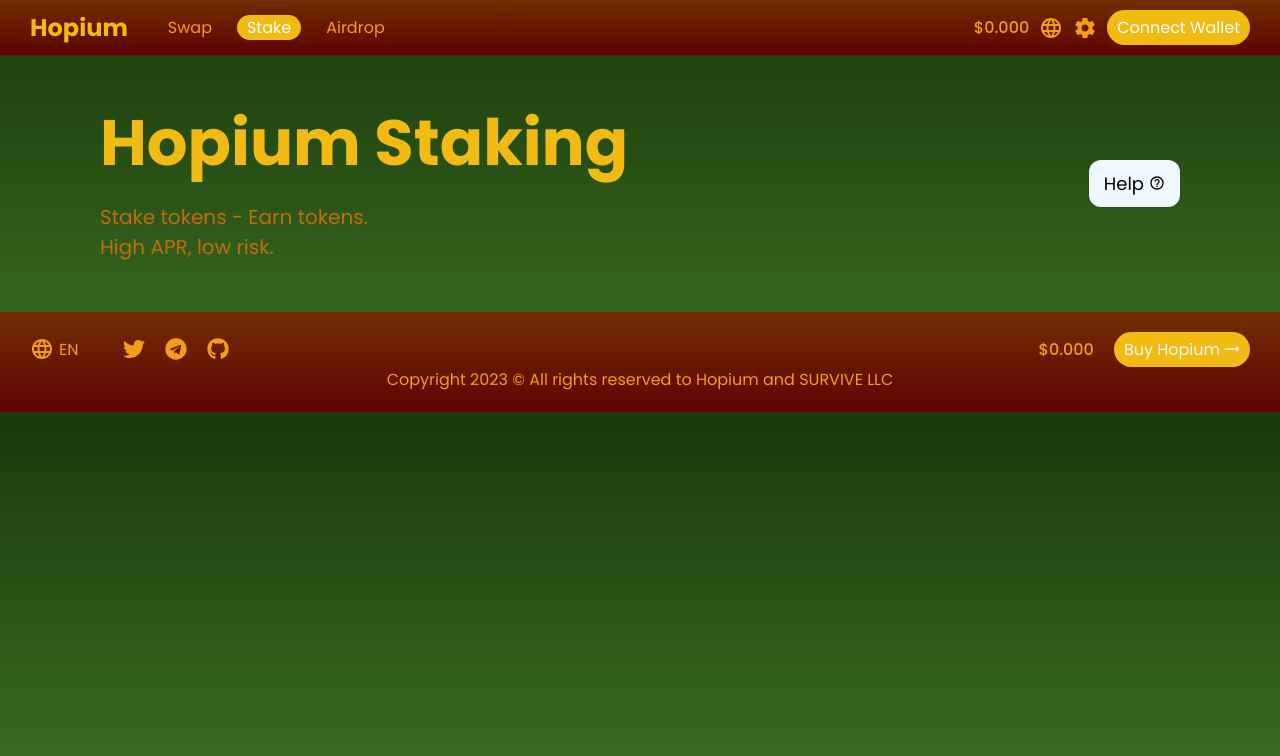
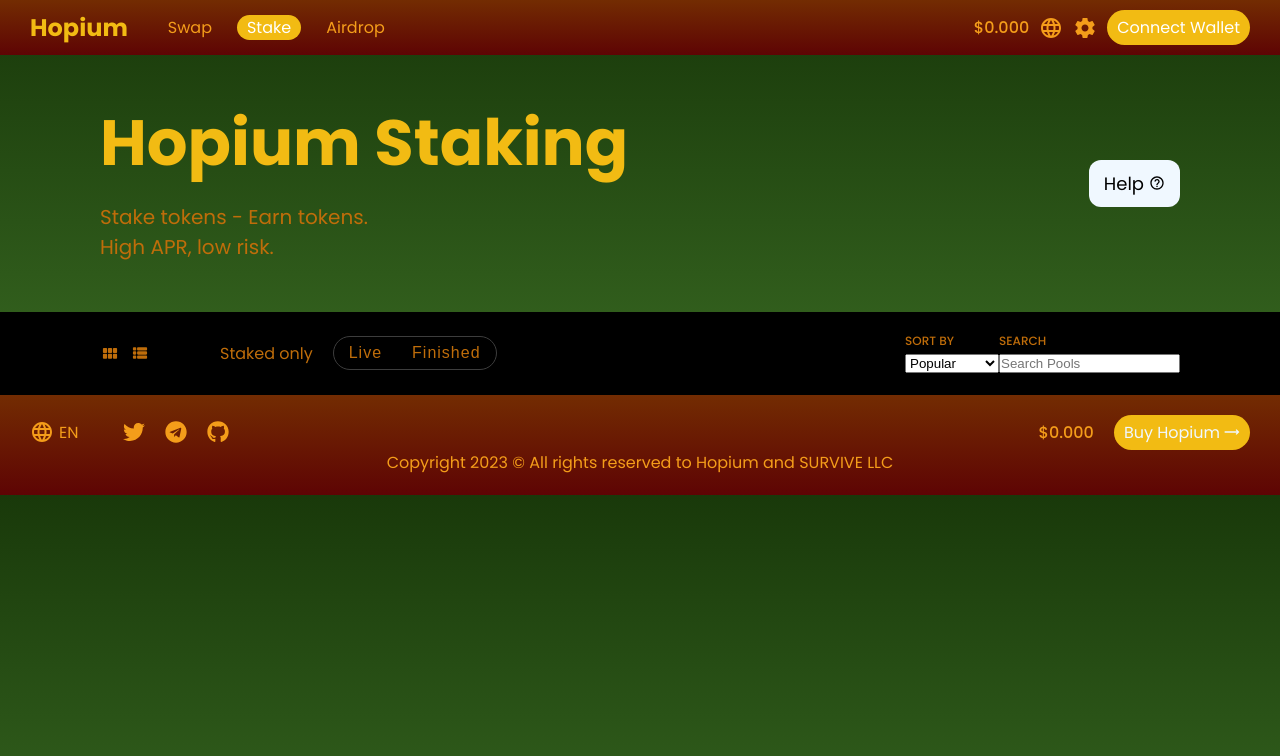
Before and after one commit to Demandtech/hopium, a React (Create React App) app: page /stake in a window 1280 px wide. Shown: the top 756 px of the page. Built offline with nearby package versions, Linux system fonts and the light colour scheme.

Commit message:
working on stake page

```diff
--- /dev/null
+++ b/src/components/staking/StakeHead.jsx
@@ -0,0 +1,43 @@
+import React from 'react'
+import { ReactComponent as GridView } from '../../images/grid-view.svg'
+import { ReactComponent as ListView } from '../../images/list-view.svg'
+import './stakehead.css'
+
+function StakeHead() {
+  return (
+    <div className='stake-head'>
+      <div className='head-wrapper'>
+        <div className='right-head'>
+          <div className='views-btn'>
+            <GridView className='grid' />
+            <ListView className='list' />
+          </div>
+          <div className='staked-only'>
+            <p>Staked only</p>
+          </div>
+          <div className='head-tab'>
+            <button>Live</button>
+            <button>Finished</button>
+          </div>
+        </div>
+        <div className='left-head'>
+          <div>
+            <label htmlFor='stake'>SORT BY</label>
+            <select name='stake' id='stake'>
+              <option value=''>Popular</option>
+              <option value=''>APR</option>
+              <option value=''>Earned</option>
+              <option value=''>Total staked</option>
+            </select>
+          </div>
+          <div>
+            <label htmlFor='search'>SEARCH</label>
+            <input type='text' placeholder='Search Pools' />
+          </div>
+        </div>
+      </div>
+    </div>
+  )
+}
+
+export default StakeHead
--- /dev/null
+++ b/src/components/staking/index.js
@@ -0,0 +1,14 @@
+import React from 'react'
+import StakeHero from './StakeHero'
+import StakeHead from './StakeHead'
+
+function index() {
+  return (
+    <>
+      <StakeHero />
+      <StakeHead />
+    </>
+  )
+}
+
+export default index
--- /dev/null
+++ b/src/components/staking/stakehead.css
@@ -0,0 +1,68 @@
+.stake-head{
+ background: #000000;
+}
+.head-wrapper{
+ display: flex;
+ justify-content: space-between;
+ padding: 20px 100px;
+}
+
+.right-head{
+ display: flex;
+ align-items: center;
+ color: aliceblue;
+}
+
+.head-tab{
+ display: flex;
+ border:  1px solid #3d3d3d;
+ border-radius: 40px;
+}
+
+.head-tab button{
+ padding: 7px 15px;
+ background: transparent;
+ border: none;
+ font-size: 16px;
+ font-weight: 500;
+ letter-spacing: 1px;
+ color: #bf6d0a;
+
+}
+
+.left-head{
+ display: flex;
+}
+
+.left-head label{
+ display: block;
+ color: aliceblue;
+ font-size: 12px;
+ color: #bf6d0a;
+ font-weight: 500;
+}
+
+.list, .grid {
+ fill:  #bf6d0a;
+
+}
+
+.views-btn{
+ display: flex;
+ gap: 10px;
+ margin-right: 50px;
+}
+
+.staked-only{
+  margin: 0 20px;
+  color: #bf6d0a;
+}
+
+@media screen and (max-width: 835px) {
+  .head-wrapper{
+   padding: 20px 30px;
+   flex-wrap: wrap;
+  }
+
+
+}
--- a/src/pages/Stake.js
+++ b/src/pages/Stake.js
@@ -1,11 +1,12 @@
 import React from 'react'
-import StakeHero from '../components/staking/StakeHero'
+
+import Index from '../components/staking'
 
 function Stake() {
   document.title = 'Stake || Hopium'
   return (
     <>
-      <StakeHero />
+      <Index />
     </>
   )
 }
```
Also changed, not shown: src/components/staking/stakeData.js (added), src/images/grid-view.svg (added), src/images/list-view.svg (added).
